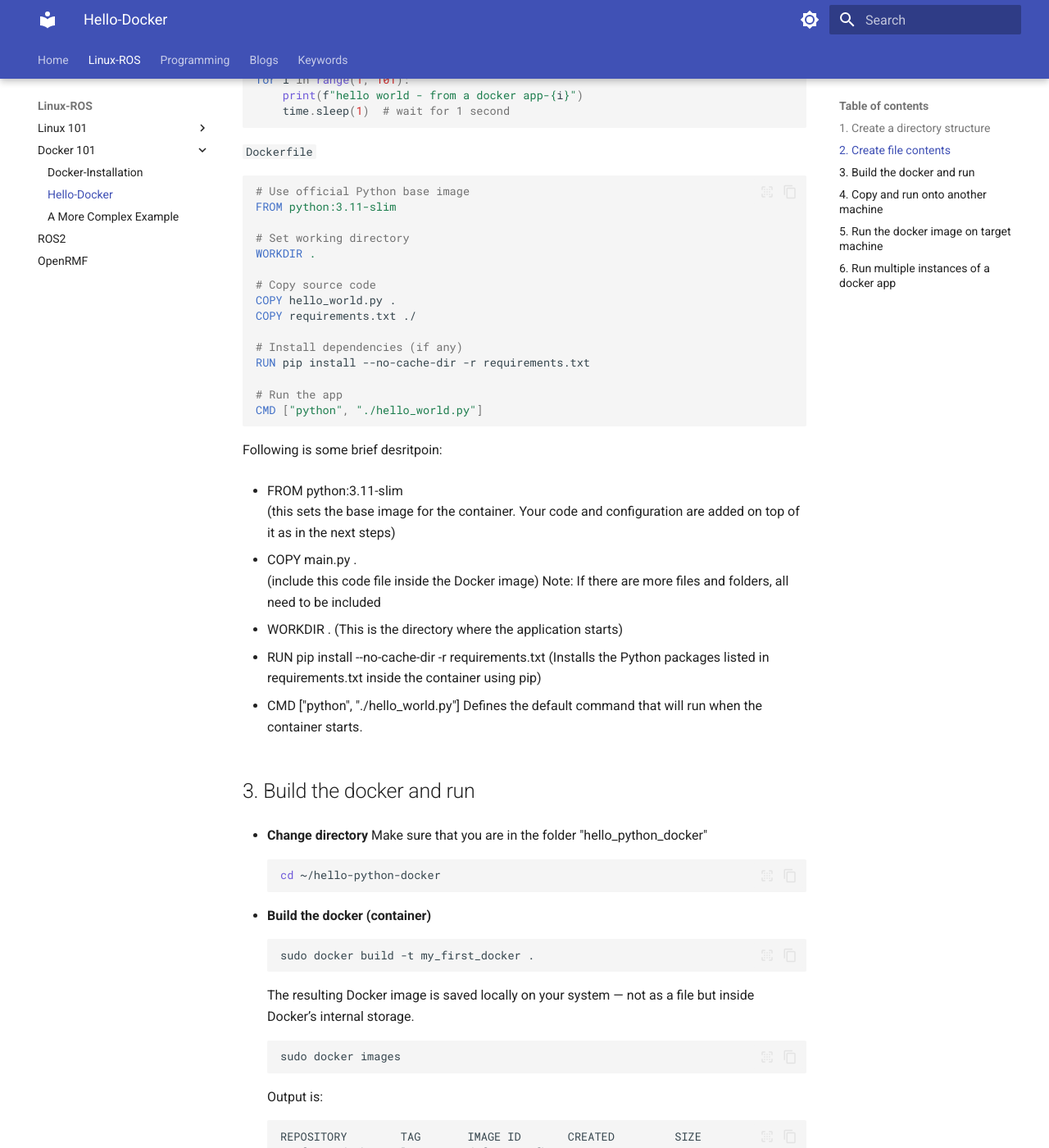
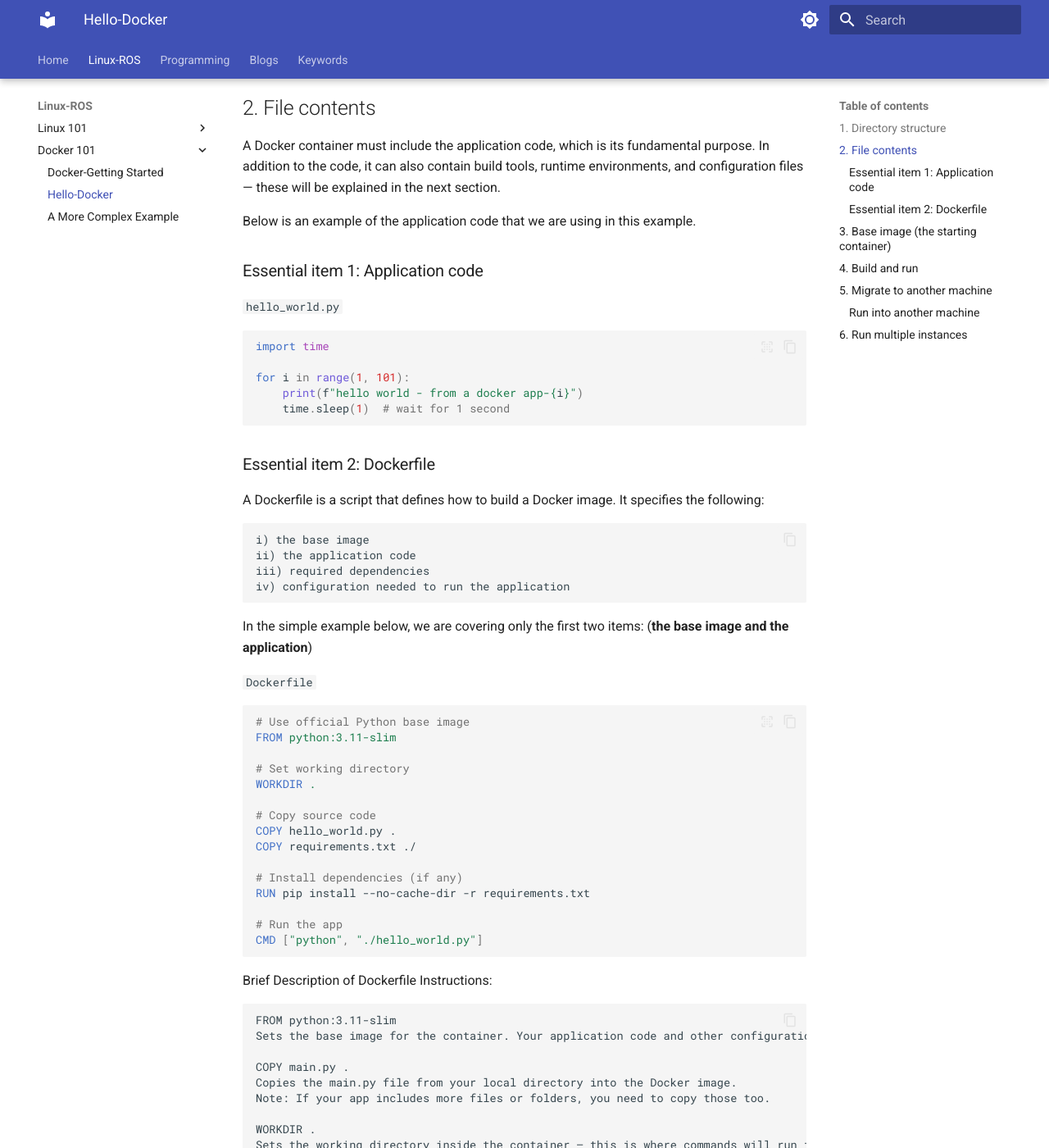
Before and after one commit to alohamujeeb/alohamujeeb.github.io, an MkDocs documentation site: the page built from docs/tutorials/docker/docker-hello.md, in a window 1280 px wide and 1400 px high, scrolled down 890 px. Shown: the whole window at 82% size. Built offline with MkDocs 1.6.1 and Material for MkDocs 9.7.7, drawn with Linux system fonts in a browser that asks for light colours; some of the changed text lies outside the part shown.

Commit message:
modified docker tutorial

````diff
--- a/docs/tutorials/docker/docker-hello.md
+++ b/docs/tutorials/docker/docker-hello.md
@@ -3,23 +3,29 @@ tags:
   - Linux
   - docker
 ---
-# Hello Docker (Create Your First Docker)
+# Hello Docker
 
-In this section, we build a simple Docker application that displays a message on the screen. While it's not a very useful app, it serves to demonstrate the basic concept clearly.
+**Writing a Python Application**
+
+In this section, we build a simple Docker application that displays a message 100 times on the screen with a delay of one second.
+
+While it's not a very useful app, it serves to demonstrate the basic concept clearly.
 
 
-## 1. Create a directory structure
+## 1. Directory structure
 
-We create a folder structure like this
+We create a folder structure like this:
+
+(**a minimum docker application has two files. i)applicaiton code, and ii) Docker file**)
 ```
 hello-python-docker/
-├── Dockerfile
-├── hello_world.py
-└── requirements.txt
+├── Dockerfile			#docker configuration file
+├── hello_world.py		#contains application code
+└── requirements.txt  	#(optional) file to install extra modules which are not part of base package
 
 ```
 
-
+Create he directory and files (empty) as shown below:
 ``` bash
 mkdir hello_python_docker	#create a folder
 
@@ -32,7 +38,14 @@ touch Dockerfile			#docker build instructions
 touch requirements.txt 		# (optional) dependencies such as required python modules
 ```
 
-## 2. Create file contents
+## 2. File contents
+
+A Docker container must include the application code, which is its fundamental purpose.
+In addition to the code, it can also contain build tools, runtime environments, and configuration files — these will be explained in the next section.
+
+Below is an example of the application code that we are using in this example.
+
+### Essential item 1: Application code
 
 ```hello_world.py```
 ``` python
@@ -41,8 +54,18 @@ import time
 for i in range(1, 101):
     print(f"hello world - from a docker app-{i}")
     time.sleep(1)  # wait for 1 second
+```
 
-```
+### Essential item 2: Dockerfile
+A Dockerfile is a script that defines how to build a Docker image. It specifies the following:
+
+    i) the base image
+    ii) the application code
+    iii) required dependencies
+    iv) configuration needed to run the application
+
+In the simple example below, we are covering only the first two items:
+(**the base image and the application**)
 
 ```Dockerfile```
 ``` Dockerfile
@@ -63,26 +86,36 @@ RUN pip install --no-cache-dir -r requirements.txt
 CMD ["python", "./hello_world.py"]
 ```
 
-Following is some brief desritpoin:
+ Brief Description of Dockerfile Instructions:
 
-- FROM python:3.11-slim
-(this sets the base image for the container. Your code and configuration are added on top of it as in the next steps)
+    FROM python:3.11-slim
+    Sets the base image for the container. Your application code and other configurations will be layered on top of this.
+
+    COPY main.py .
+    Copies the main.py file from your local directory into the Docker image.
+    Note: If your app includes more files or folders, you need to copy those too.
+
+    WORKDIR .
+    Sets the working directory inside the container — this is where commands will run from.
+
+    RUN pip install --no-cache-dir -r requirements.txt
+    Installs the Python dependencies listed in requirements.txt using pip.
+
+    CMD ["python", "./hello_world.py"]
+    Defines the default command that runs when the container starts — in this case, it runs the Python script.
 
 
-- COPY main.py .
-(include this code file inside the Docker image)
-	Note: If there are more files and folders, all need to be included
 
-- WORKDIR . (This is the directory where the application starts)
+## 3. Base image (the starting container)
+The base image is the foundational container used to host an application. Additional elements, such as modules and dependencies, are added as needed, along with any necessary configuration settings.
 
-- RUN pip install --no-cache-dir -r requirements.txt
-(Installs the Python packages listed in requirements.txt inside the container using pip)
-
-- CMD ["python", "./hello_world.py"]
- Defines the default command that will run when the container starts.
+![Base Images->Full Docker](images/baseImage.png)
 
 
-## 3. Build the docker and run
+In this example, we are using a Python image as the base image to provide the runtime environment for our application.
+
+
+## 4. Build and run
 
 - **Change directory**
 Make sure that you are in the folder "hello_python_docker"
@@ -116,14 +149,14 @@ hello world - from a docker app-3
 ......
 ```
 
-## 4. Copy and run onto another machine
+## 5. Migrate to another machine
 Once docker image is ready, you can export it to a file, so that it can be trasferred to any machine where it can be executed.
 
 ``` bash
 sudo docker save -o my_first_docker.tar my_first_docker
 ```
 
-## 5. Run the docker image on target machine
+### Run into another machine
 
 - Create a docker image file (see the above section "exporting the docker image")
 - Transfer to another machine (via network, usb, etc.)
@@ -141,7 +174,7 @@ sudo docker images
 sudo docker run -it my_first_docker
 ```
 
-## 6. Run multiple instances of a docker app
+## 6. Run multiple instances
 As mentioned earlier, that a docker is an indepdent container.
 
 Once created, a docker can run many instances. Following instructions show how to run a docker multiple (twice) in the same machine.
--- a/mkdocs.yml
+++ b/mkdocs.yml
@@ -85,15 +85,13 @@ nav:
     - Linux 101:
       - CLI Quick Reference: tutorials/linux/linux-cli.md
     - Docker 101:
-      - Docker-Installation: tutorials/docker/docker-installation.md
+      - Docker-Getting Started: tutorials/docker/docker-installation.md
       - Hello-Docker: tutorials/docker/docker-hello.md
       - A More Complex Example: tutorials/docker/tcp-example.md
-    - ROS2: tutorials/ros2/ros2.md
-    - OpenRMF: tutorials/openrmf/openrmf.md
 
-  #- SDN,
-   #- CICD/Devops,
-  #- Infrastructure automation and orchestration
+  #- SDN, Networking, orchestration
+  #- Robotics
+  #- CICD/Devops, infrastructure automation
 
 
   - Programming:
````
Also changed, not shown: docs/tutorials/docker/docker-installation.md (+14 -3 lines), docs/tutorials/docker/images/baseImage.png (added), 1 other file.
